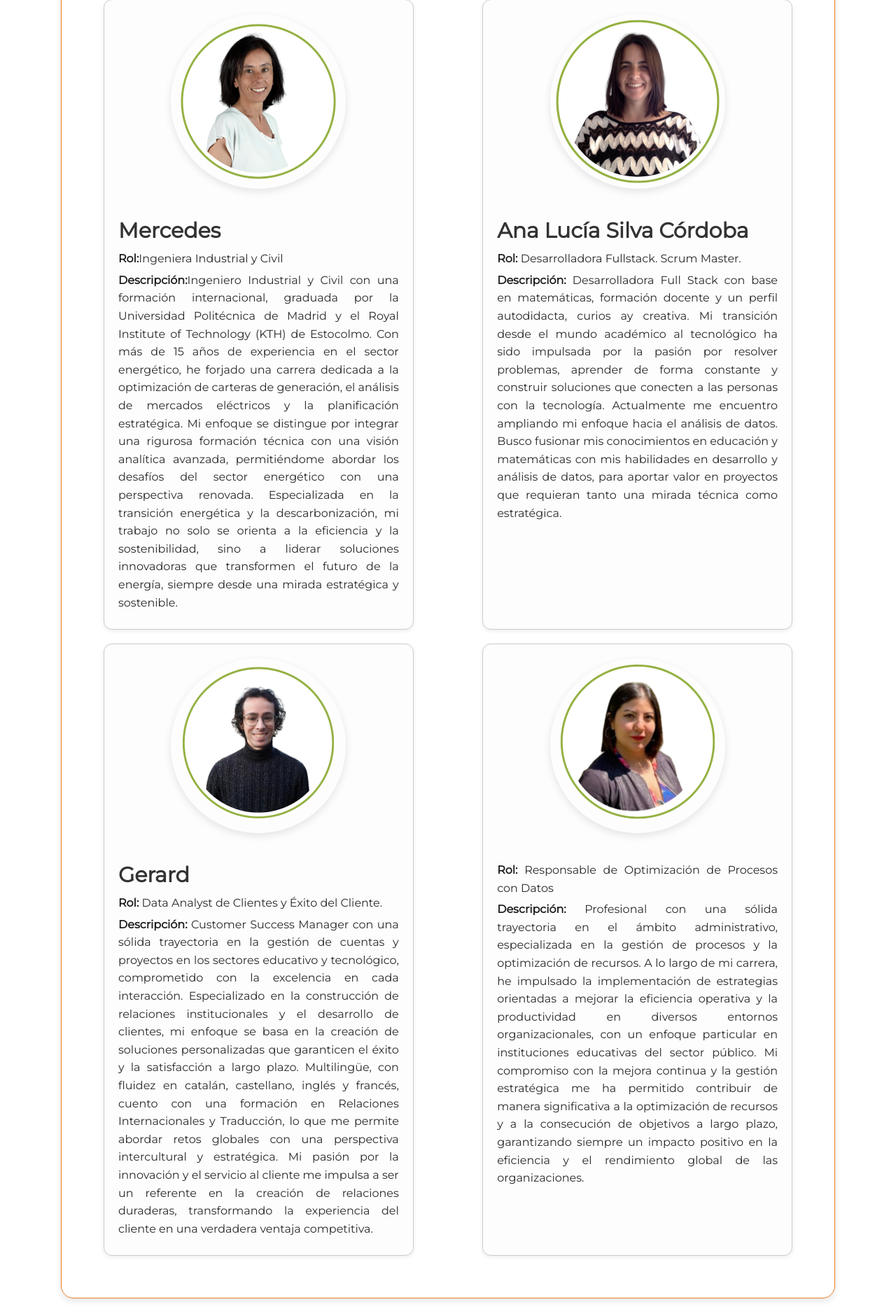
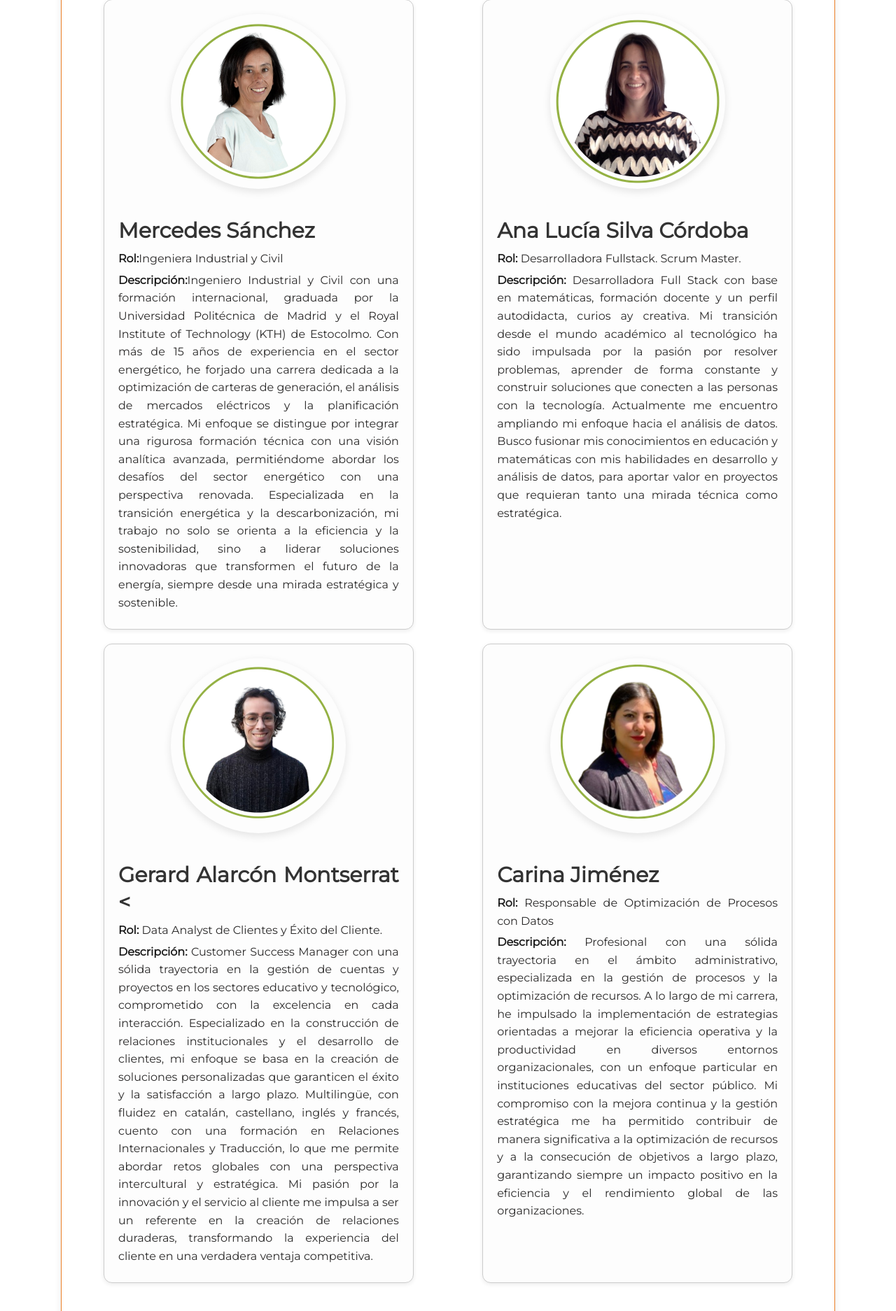
Before and after one commit to alusilcof5/eu_emisions, a Flask app: page /about in a window 1280 px wide. Shown: the part 887-2761 px from the top of the page at 70% size. Run offline with Flask 3, Linux system fonts and the light colour scheme.

Commit message:
fix:fixing team names

```diff
--- a/templates/about.html
+++ b/templates/about.html
@@ -14,7 +14,7 @@
     <div class="team-members">
       <div class="team-member">
         <img src="static/img/mercedes.png" alt="Mercedes" class="team-member__img" />
-        <h4>Mercedes</h4>
+        <h4>Mercedes Sánchez</h4>
         <p><strong>Rol:</strong>Ingeniera Industrial y Civil</p>
         <p><strong>Descripción:</strong>Ingeniero Industrial y Civil con una formación internacional, graduada por la Universidad Politécnica de Madrid y el Royal Institute of Technology (KTH) de Estocolmo. Con más de 15 años de experiencia en el sector energético, he forjado una carrera dedicada a la optimización de carteras de generación, el análisis de mercados eléctricos y la planificación estratégica. Mi enfoque se distingue por integrar una rigurosa formación técnica con una visión analítica avanzada, permitiéndome abordar los desafíos del sector energético con una perspectiva renovada. Especializada en la transición energética y la descarbonización, mi trabajo no solo se orienta a la eficiencia y la sostenibilidad, sino a liderar soluciones innovadoras que transformen el futuro de la energía, siempre desde una mirada estratégica y sostenible.</p>
       </div>
@@ -28,14 +28,14 @@
 
       <div class="team-member">
         <img src="static/img/gerard.png" alt="Gerard" class="team-member__img" />
-        <h4>Gerard</h4>
+        <h4>Gerard  Alarcón Montserrat <</h4>
         <p><strong>Rol:</strong> Data Analyst de Clientes y Éxito del Cliente. </p>
         <p><strong>Descripción:</strong> Customer Success Manager con una sólida trayectoria en la gestión de cuentas y proyectos en los sectores educativo y tecnológico, comprometido con la excelencia en cada interacción. Especializado en la construcción de relaciones institucionales y el desarrollo de clientes, mi enfoque se basa en la creación de soluciones personalizadas que garanticen el éxito y la satisfacción a largo plazo. Multilingüe, con fluidez en catalán, castellano, inglés y francés, cuento con una formación en Relaciones Internacionales y Traducción, lo que me permite abordar retos globales con una perspectiva intercultural y estratégica. Mi pasión por la innovación y el servicio al cliente me impulsa a ser un referente en la creación de relaciones duraderas, transformando la experiencia del cliente en una verdadera ventaja competitiva.</p>
       </div>
 
       <div class="team-member">
-        <img src="static/img/carina.png" alt="Carina Jimenez" class="team-member__img" />
-        <h4></h4>
+        <img src="static/img/carina.png" alt="Carina Jímenez" class="team-member__img" />
+        <h4>Carina Jiménez</h4>
         <p><strong>Rol:</strong> Responsable de Optimización de Procesos con Datos</p>
         <p><strong>Descripción:</strong> Profesional con una sólida trayectoria en el ámbito administrativo, especializada en la gestión de procesos y la optimización de recursos. A lo largo de mi carrera, he impulsado la implementación de estrategias orientadas a mejorar la eficiencia operativa y la productividad en diversos entornos organizacionales, con un enfoque particular en instituciones educativas del sector público. Mi compromiso con la mejora continua y la gestión estratégica me ha permitido contribuir de manera significativa a la optimización de recursos y a la consecución de objetivos a largo plazo, garantizando siempre un impacto positivo en la eficiencia y el rendimiento global de las organizaciones.</p>
       </div>
```
